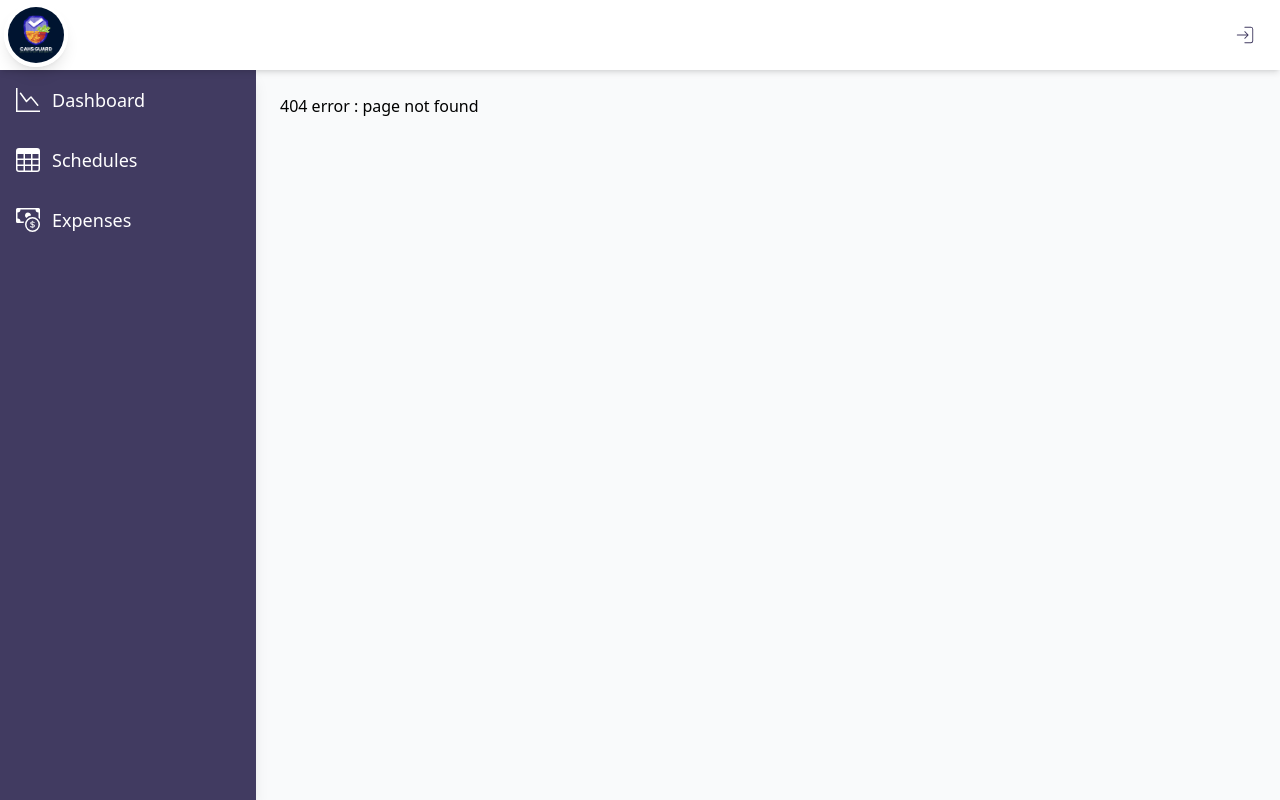
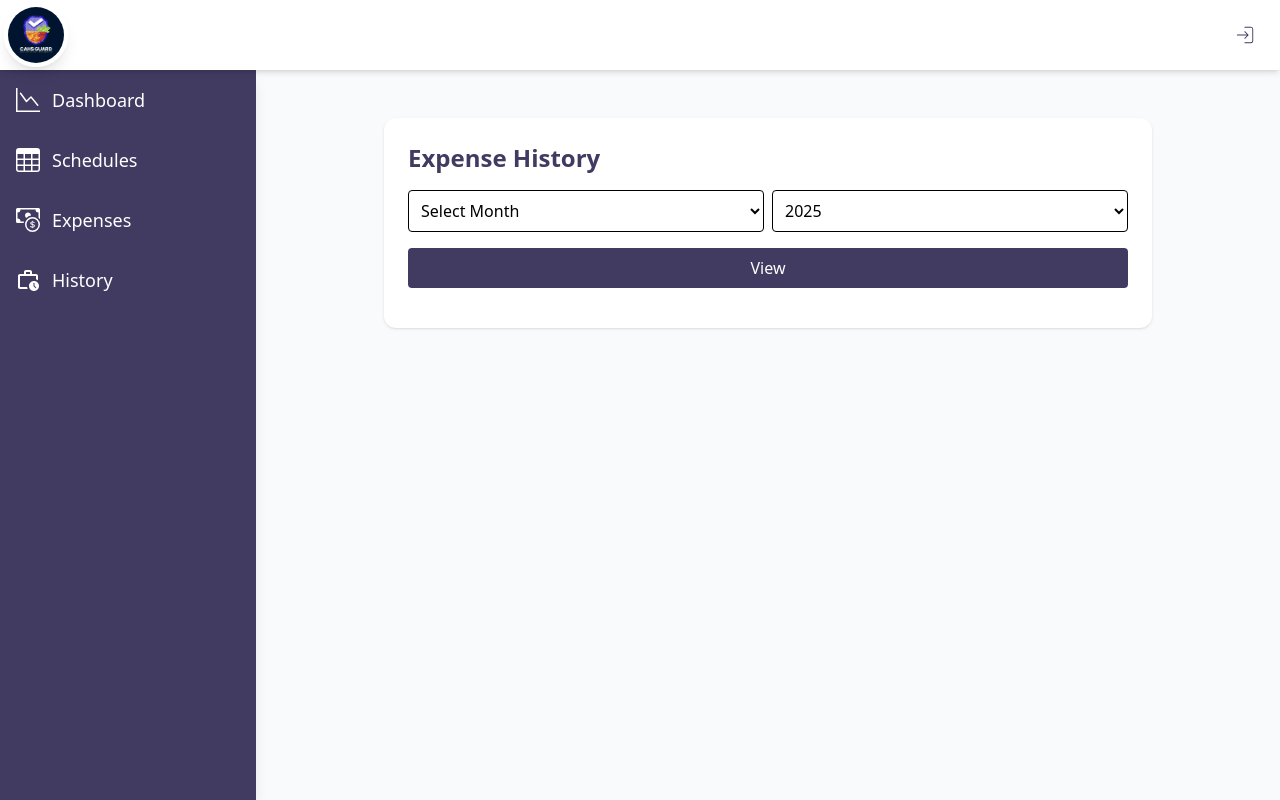
Before and after one commit to Chathura11/CG-frontend, a React (Vite) app: page /history in a window 1280 px wide. Before the commit this address had no page. Built offline with nearby package versions, Linux system fonts and the light colour scheme.

Commit message:
modified

```diff
--- a/src/components/mobileNavPanel.jsx
+++ b/src/components/mobileNavPanel.jsx
@@ -5,6 +5,7 @@ import { BsCashCoin,BsTable,BsGraphDown  } from "react-icons/bs";
 import { FaRegUser } from "react-icons/fa6";
 import { TbLogout2 } from "react-icons/tb";
 import { TbLogin2 } from "react-icons/tb";
+import { MdOutlineWorkHistory } from "react-icons/md";
 
 export default function MobileNavPanel(props) {
     const isOpen = props.isOpen;
@@ -61,6 +62,9 @@ export default function MobileNavPanel(props) {
                             <div onClick={() => Goto('/expenses')} className='flex items-center gap-3 text-[18px] text-gray-700 hover:bg-accent hover:text-white p-2 rounded-lg cursor-pointer transition'>
                                 <BsCashCoin className="text-2xl" /> Expenses
                             </div>
+                            <div onClick={() => Goto('/history')} className='flex items-center gap-3 text-[18px] text-gray-700 hover:bg-accent hover:text-white p-2 rounded-lg cursor-pointer transition'>
+                                <MdOutlineWorkHistory className="text-2xl" /> History
+                            </div>
                             {
                                 token &&
                                 <div onClick={() => Goto('/user-profile')} className='flex items-center gap-3 text-[18px] text-gray-700 hover:bg-accent hover:text-white p-2 rounded-lg cursor-pointer transition'>
--- a/src/components/sidebar.jsx
+++ b/src/components/sidebar.jsx
@@ -1,5 +1,6 @@
 import { Link } from "react-router-dom";
 import { BsGraphDown ,BsCashCoin,BsTable  } from "react-icons/bs";
+import { MdOutlineWorkHistory } from "react-icons/md";
 
 export default function SideBar(){
     return(
@@ -17,6 +18,10 @@ export default function SideBar(){
                 <BsCashCoin className="text-2xl" />
                 Expenses
             </Link>
+            <Link to="/history" className="flex items-center gap-3 p-4 text-lg hover:bg-primary hover:text-accent transition">
+                <MdOutlineWorkHistory className="text-2xl" />
+                History
+            </Link>
 
         </aside>
 
--- a/src/pages/home/addExpensePage.jsx
+++ b/src/pages/home/addExpensePage.jsx
@@ -99,6 +99,7 @@ export default function AddExpensePage({ edit = false }) {
             <option value="Food">Food</option>
             <option value="Loan">Loan</option>
             <option value="Entertainment">Entertainment</option>
+            <option value="Other">Other</option>
           </select>
         </div>
 
@@ -136,6 +137,7 @@ export default function AddExpensePage({ edit = false }) {
           />
         </div>
 
+        <div className="flex space-x-1">
           <button
             disabled={loading}
             type="submit"
@@ -143,6 +145,15 @@ export default function AddExpensePage({ edit = false }) {
           >
             {loading ? <Spinner /> : edit ? "Update Expense" : "Add Expense"}
           </button>
+          <button
+            disabled={loading}
+            onClick={()=>navigate('/expenses')}
+            className="w-full bg-accent text-white py-2 rounded-lg cursor-pointer hover:bg-accent-second transition"
+          >
+            Cancel
+          </button>
+        </div>
+
       </form>
     </div>
   );
--- a/src/pages/home/addSchedulePage.jsx
+++ b/src/pages/home/addSchedulePage.jsx
@@ -139,6 +139,7 @@ export default function AddSchedulePage({ edit = false }) {
                 <option value="Food">Food</option>
                 <option value="Loan">Loan</option>
                 <option value="Entertainment">Entertainment</option>
+                <option value="Other">Other</option>
               </select>
               <input
                 type="number"
@@ -179,6 +180,7 @@ export default function AddSchedulePage({ edit = false }) {
           <label className="font-medium">Enable Reminders</label>
         </div>
 
+        <div className="flex space-x-1">
           <button
             type="submit"
             disabled={loading}
@@ -186,6 +188,13 @@ export default function AddSchedulePage({ edit = false }) {
           >
             {loading ? <Spinner /> : edit ? "Update Schedule" : "Create Schedule"}
           </button>
+          <button
+            onClick={()=>navigate('/schedules')}
+            disabled={loading}
+            className="w-full bg-accent text-white py-2 px-4 rounded hover:bg-accent-second transition cursor-pointer">
+            Cancel
+          </button>
+        </div>
       </form>
     </div>
   );
--- a/src/pages/home/dashboard.jsx
+++ b/src/pages/home/dashboard.jsx
@@ -20,7 +20,6 @@ export default function Dashboard() {
           }
         );
         setScheduleProgresses(res.data);
-        console.log(res.data);
       } catch (error) {
         console.error("Error fetching schedule progresses:", error.response?.data?.message);
       } finally {
--- a/src/pages/home/expensesPage.jsx
+++ b/src/pages/home/expensesPage.jsx
@@ -58,7 +58,7 @@ export default function ExpensesPage() {
   return (
     <div className="flex w-full h-full justify-center px-4 py-6 relative bg-gray-50">
       {loading ? (
-        <div className="flex w-full h-full justify-center items-center">
+        <div className="flex items-center justify-center h-40">
           <div className="w-16 h-16 border-4 border-accent border-t-transparent rounded-full animate-spin"></div>
         </div>
       ) : (
--- /dev/null
+++ b/src/pages/home/historyExpensesPage.jsx
@@ -0,0 +1,140 @@
+import { useState } from "react";
+import { useNavigate } from "react-router-dom";
+import axios from "axios";
+import { FaCalendarAlt } from "react-icons/fa";
+
+export default function HistoryExpensesPage() {
+    const [expenses, setExpenses] = useState([]);
+    const [loading, setLoading] = useState(false);
+    const [month, setMonth] = useState("");
+    const [year, setYear] = useState(new Date().getFullYear());
+    const [message, setMessage] = useState("");
+
+    const navigate = useNavigate();
+
+    const months = [
+        { value: "01", label: "January" },
+        { value: "02", label: "February" },
+        { value: "03", label: "March" },
+        { value: "04", label: "April" },
+        { value: "05", label: "May" },
+        { value: "06", label: "June" },
+        { value: "07", label: "July" },
+        { value: "08", label: "August" },
+        { value: "09", label: "September" },
+        { value: "10", label: "October" },
+        { value: "11", label: "November" },
+        { value: "12", label: "December" },
+    ];
+
+    const years = Array.from({ length: 10 }, (_, i) => new Date().getFullYear() - i);
+
+    const fetchExpenses = async () => {
+        if (!month || !year) {
+            setMessage("Please select both month and year");
+            return;
+        }
+
+        setLoading(true);
+        setMessage("");
+
+        const token = localStorage.getItem("token");
+
+        try {
+            const res = await axios.post(
+                `${import.meta.env.VITE_BACKEND_URL}/api/expenses/by-month`,
+                {
+                    month: Number(month),
+                    year: Number(year),
+                },
+                {
+                    headers: { Authorization: `Bearer ${token}` },
+                }
+            );
+            setExpenses(res.data);
+            console.log(res.data);
+        if (res.data.length === 0) setMessage("No expenses found for this period.");
+        } catch (error) {
+            console.error("Error fetching expenses:", error.response?.data?.message);
+            setMessage("Error loading data.");
+        } finally {
+            setLoading(false);
+        }
+    };
+
+  return (
+    <div className="max-w-3xl mx-auto p-6 bg-white rounded-xl mt-6 shadow">
+      <h1 className="text-2xl font-bold mb-4 text-accent">Expense History</h1>
+
+      {/* Month/Year Selectors */}
+      <div className="flex flex-col  gap-4 mb-4">
+        <div className="flex space-x-2">
+          <select
+            value={month}
+            onChange={(e) => setMonth(e.target.value)}
+            className="border rounded p-2 flex-1"
+          >
+            <option value="">Select Month</option>
+            {months.map((m) => (
+              <option key={m.value} value={m.value}>
+                {m.label}
+              </option>
+            ))}
+          </select>
+
+          <select
+            value={year}
+            onChange={(e) => setYear(e.target.value)}
+            className="border rounded p-2 flex-1"
+          >
+            <option value="">Select Year</option>
+            {years.map((y) => (
+              <option key={y} value={y}>
+                {y}
+              </option>
+            ))}
+          </select>
+        </div>
+
+        <button
+          onClick={fetchExpenses}
+          className="bg-accent text-white px-4 py-2 rounded hover:bg-accent-second transition cursor-pointer"
+        >
+          View
+        </button>
+      </div>
+
+      {/* Message */}
+      {message && <p className="text-center text-sm text-red-500 mb-4">{message}</p>}
+
+      {/* Loading */}
+      {loading ? (
+        <div className="text-center py-10">
+          <div className="w-10 h-10 border-4 border-accent border-t-transparent rounded-full animate-spin mx-auto"></div>
+        </div>
+      ) : (
+        <div className="space-y-2">
+          {expenses.map((exp) => (
+            <div
+              key={exp._id}
+              className="border rounded-lg p-2 flex justify-between items-center shadow-sm"
+            >
+              <div>
+                <div className="flex items-center gap-2 mb-1">
+                  <FaCalendarAlt className="text-accent" />
+                  <span className="font-medium text-gray-700">{new Date(exp.date).toDateString()}</span>
+                </div>
+                <div className="text-gray-500">{exp.description || exp.category}</div>
+              </div>
+              <div className="text-right">
+                <span className="text-accent font-bold text-lg">
+                  LKR {exp.amount.toLocaleString()}
+                </span>
+              </div>
+            </div>
+          ))}
+        </div>
+      )}
+    </div>
+  );
+}
--- a/src/pages/home/homePage.jsx
+++ b/src/pages/home/homePage.jsx
@@ -9,6 +9,7 @@ import ExpensesPage from './expensesPage'
 import SchedulesPage from './schedulesPage'
 import AddExpensePage from './addExpensePage'
 import AddSchedulePage from './addSchedulePage'
+import HistoryExpensesPage from './historyExpensesPage'
 
 export default function HomePage(){
     return(
@@ -21,6 +22,7 @@ export default function HomePage(){
                         <Route path='/user-profile' element={<UserProfile/>}></Route>
                         <Route path='/user-edit' element={<UserEdit/>}></Route>
                         <Route path='/expenses' element={<ExpensesPage/>}/>
+                        <Route path='/history' element={<HistoryExpensesPage/>}/>
                         <Route path='/add-expense' element={<AddExpensePage/>}/>
                         <Route path='/edit-expense' element={<AddExpensePage edit={true}/>}/>
                         <Route path='/schedules' element={<SchedulesPage/>}/>
--- a/src/pages/home/schedulesPage.jsx
+++ b/src/pages/home/schedulesPage.jsx
@@ -75,7 +75,7 @@ export default function SchedulesPage() {
           {schedules.map((schedule) => (
             <div
               key={schedule._id}
-              className="bg-white shadow-sm hover:shadow-md transition p-4 rounded-xl border relative"
+              className="bg-white shadow-sm hover:shadow-md transition p-4 mb-4 rounded-xl border relative"
             >
               {/* Edit/Delete buttons */}
               <div className="absolute top-3 right-3 flex space-x-2">
```
Lines whose indentation alone changed are shown as unchanged.
